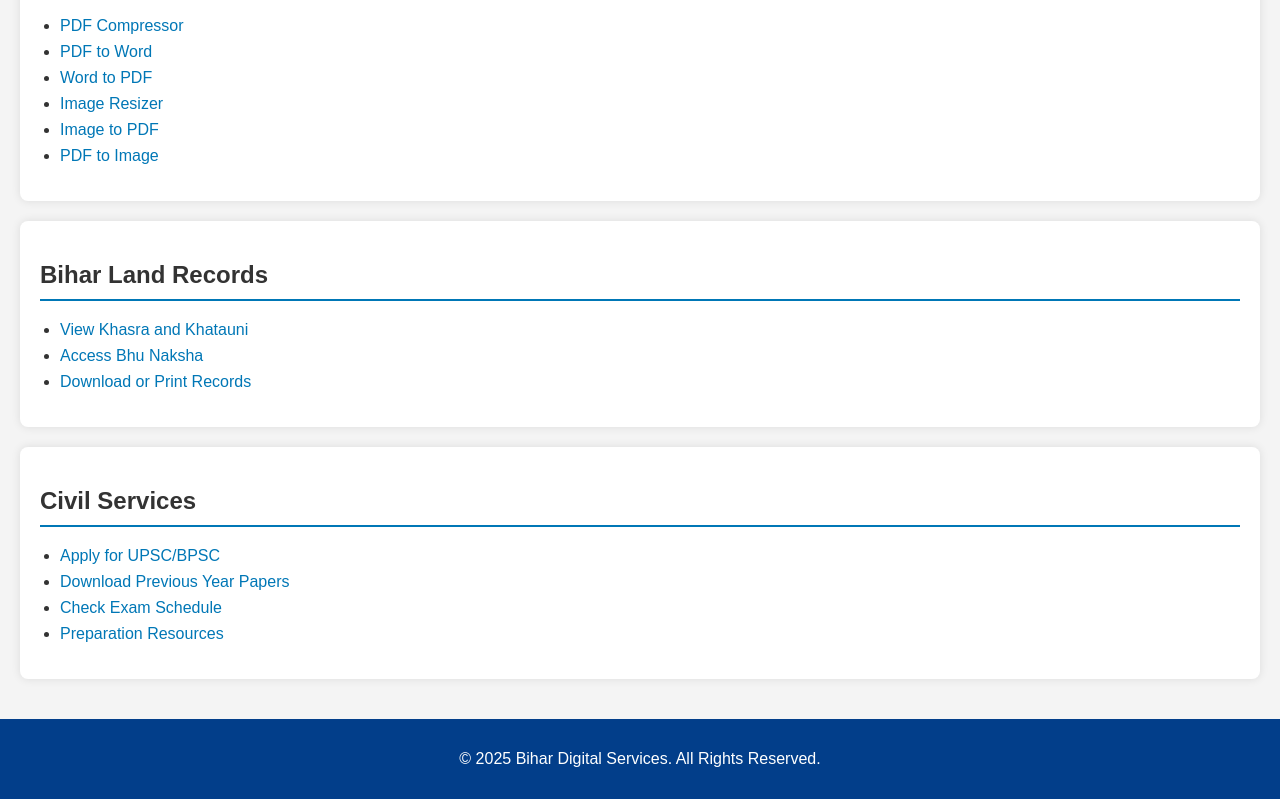
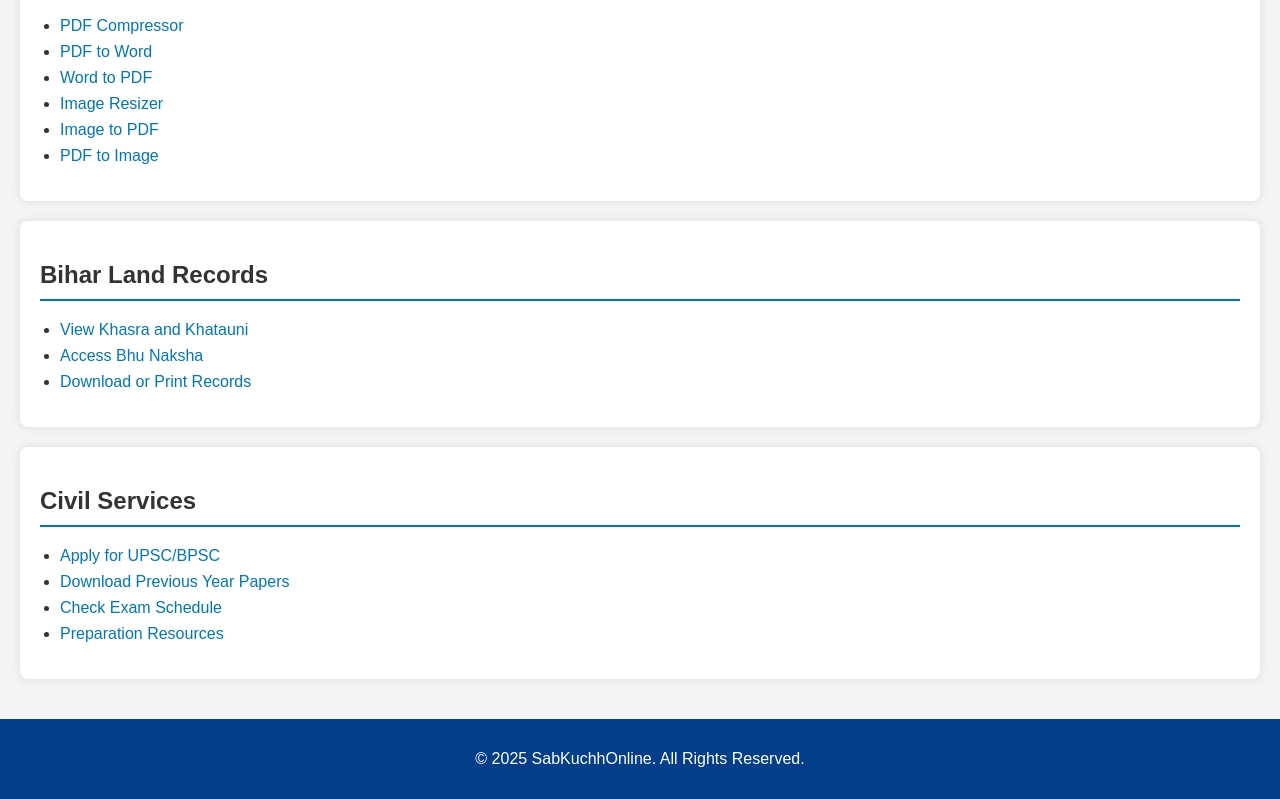
Before and after one commit to 01010010-ar/Sabkuchhonline, a plain HTML site: page index.html in a window 1280 px wide. Shown: the part 987-1786 px from the top of the page. Drawn offline with Linux system fonts and the light colour scheme.

Commit message:
Update index.html

```diff
--- a/index.html
+++ b/index.html
@@ -234,7 +234,7 @@
     </main>
 
     <footer>
-        <p>&copy; 2025 Bihar Digital Services. All Rights Reserved.</p>
+        <p>&copy; 2025 SabKuchhOnline. All Rights Reserved.</p>
     </footer>
 </body>
 
```
